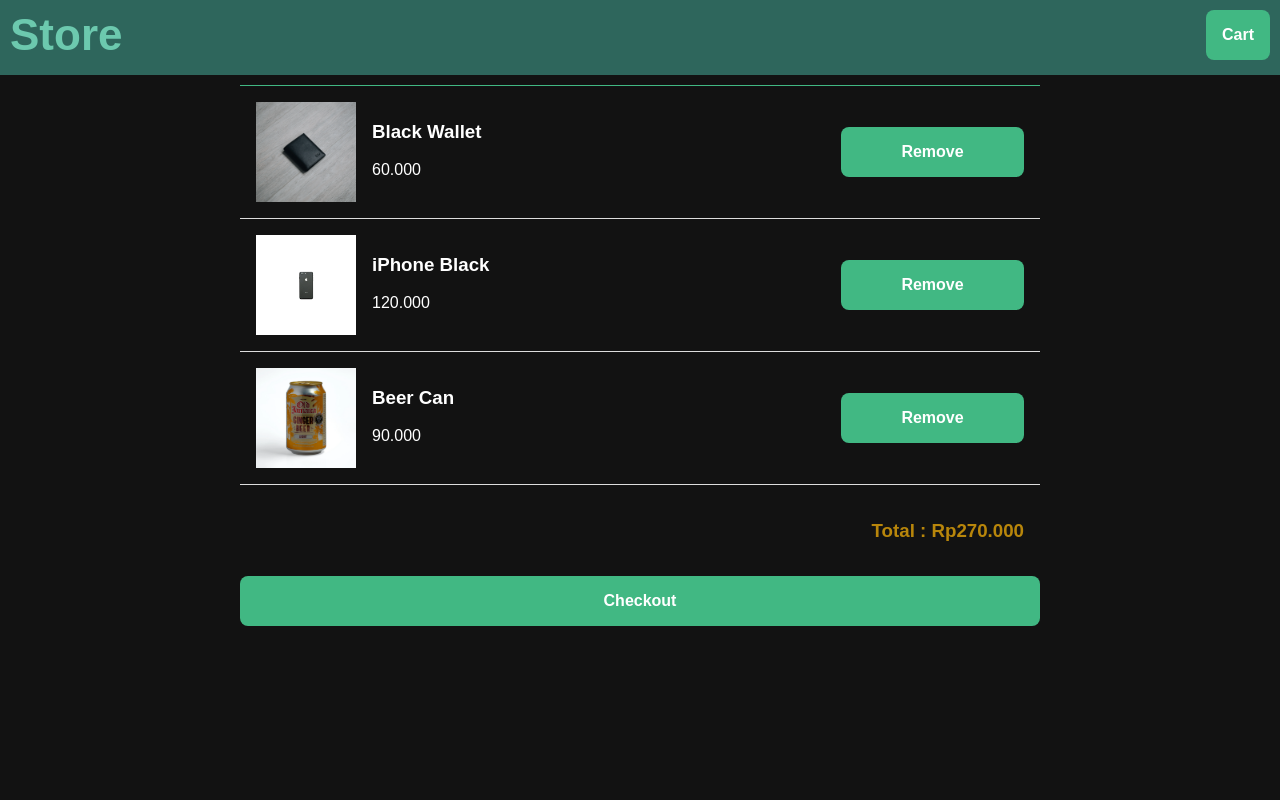
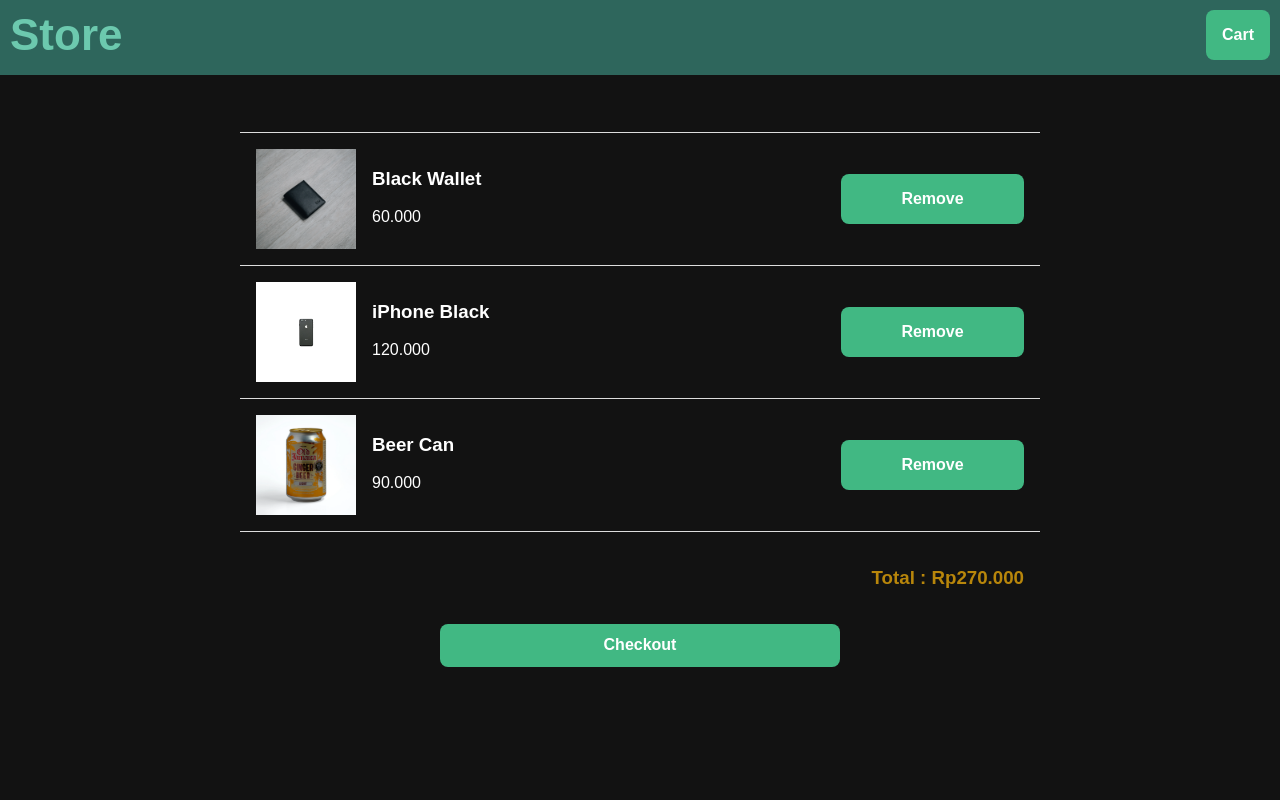
Before and after one commit to Zevhys/quickCart-client, a Vue app: page /cart in a window 1280 px wide. Shown: the top 800 px of the page. Built offline with nearby package versions, Linux system fonts and the light colour scheme.

Commit message:
create Reusable Component, props & change h1 to empty line

```diff
--- /dev/null
+++ b/src/components/CartView.vue
@@ -0,0 +1,46 @@
+<template>
+  <div class="product-container">
+    <img
+      :src="item.imageUrl"
+      :alt="`Image of ${item.name}`"
+      class="product-image"
+    />
+    <div class="details-wrap">
+      <h3>{{ item.name }}</h3>
+      <p>{{ item.price }}</p>
+    </div>
+    <button class="remove-button">Remove</button>
+  </div>
+</template>
+
+<script>
+export default {
+  props: ["item"],
+};
+</script>
+
+<style scoped>
+.product-container {
+  align-content: center;
+  border-bottom: 1px solid #ddd;
+  display: flex;
+  padding: 16px;
+  width: 100%;
+}
+
+.product-image {
+  flex: 1;
+  height: 100px;
+  max-width: 100px;
+}
+
+.details-wrap {
+  padding: 0 16px;
+  flex: 3;
+}
+
+.remove-button {
+  flex: 1;
+  margin: auto;
+}
+</style>
--- /dev/null
+++ b/src/components/ProdutItem.vue
@@ -0,0 +1,52 @@
+<template>
+  <div class="product-item">
+    <img
+      :src="product.imageUrl"
+      :alt="`Image of ${product.name}`"
+      loading="lazy"
+    />
+    <h3 class="product-name">{{ product.name }}</h3>
+    <p class="product-price">Rp{{ product.price }}</p>
+    <router-link :to="{ name: 'product-detail', params: { id: product.id } }">
+      <button>Detail</button>
+    </router-link>
+  </div>
+</template>
+
+<script>
+export default {
+  props: ["product"],
+};
+</script>
+
+<style scoped>
+.product-item {
+  align-items: center;
+  border-radius: 8px;
+  box-shadow: 0 2px 5px #888;
+  display: flex;
+  flex-direction: column;
+  margin: 0.8em;
+  padding: 20px;
+  position: relative;
+  top: 5em;
+}
+
+.product-name {
+  margin-bottom: 0;
+}
+
+img {
+  height: 200px;
+  width: 200px;
+  border-radius: 5%;
+}
+
+a {
+  width: 100%;
+}
+
+button {
+  width: 100%;
+}
+</style>
--- a/src/views/cart/CartOverview.vue
+++ b/src/views/cart/CartOverview.vue
@@ -1,19 +1,8 @@
 <template>
   <div>
     <div id="page-wrap">
-      <h1>Shopping Cart</h1>
-      <div v-for="item in cartItems" :key="item.id" class="product-container">
-        <img
-          :src="item.imageUrl"
-          :alt="`Image of ${item.name}`"
-          class="product-image"
-        />
-        <div class="details-wrap">
-          <h3>{{ item.name }}</h3>
-          <p>{{ item.price }}</p>
-        </div>
-        <button class="remove-button">Remove</button>
-      </div>
+      <div class="line"></div>
+      <CartView v-for="item in cartItems" :key="item.id" :item="item" />
       <h3 id="total-price">Total : {{ totalPrice }}</h3>
       <button id="checkout-button">Checkout</button>
     </div>
@@ -22,8 +11,13 @@
 
 <script>
 import { cartItems } from "../../data-seed";
+import CartView from "../../components/CartView.vue";
 
 export default {
+  components: {
+    CartView,
+  },
+
   data() {
     return {
       cartItems,
@@ -50,10 +44,10 @@
 </script>
 
 <style scoped>
-h1 {
-  border-bottom: 1px solid #41b883;
+.line {
+  border-bottom: 1px solid #ddd;
   margin: 0;
-  margin-top: 16px;
+  margin-top: 100px;
   padding: 16px;
 }
 
@@ -64,30 +58,10 @@
 }
 
 #checkout-button {
-  width: 100%;
-}
-
-.product-container {
-  align-content: center;
-  border-bottom: 1px solid #ddd;
-  display: flex;
-  padding: 16px;
-  width: 100%;
-}
-
-.product-image {
-  flex: 1;
-  height: 100px;
-  max-width: 100px;
-}
-
-.details-wrap {
-  padding: 0 16px;
-  flex: 3;
-}
-
-.remove-button {
-  flex: 1;
-  margin: auto;
+  display: block;
+  margin: 20px auto;
+  width: 90%;
+  max-width: 400px;
+  padding: 12px;
 }
 </style>
--- a/src/views/product/ProductList.vue
+++ b/src/views/product/ProductList.vue
@@ -2,20 +2,11 @@
   <div>
     <div id="page-wrap">
       <div class="grid-wrap">
-        <div v-for="product in products" :key="product.id" class="product-item">
-          <img
-            :src="product.imageUrl"
-            :alt="`Image of ${product.name}`"
-            loading="lazy"
-          />
-          <h3 class="product-name">{{ product.name }}</h3>
-          <p class="product-price">Rp{{ product.price }}</p>
-          <router-link
-            :to="{ name: 'product-detail', params: { id: product.id } }"
-          >
-            <button>Detail</button>
-          </router-link>
-        </div>
+        <ProductItem
+          v-for="product in products"
+          :key="product.id"
+          :product="product"
+        />
       </div>
     </div>
   </div>
@@ -23,8 +14,13 @@
 
 <script>
 import { products } from "../../data-seed";
+import ProductItem from "../../components/ProdutItem.vue";
 
 export default {
+  components: {
+    ProductItem,
+  },
+
   data() {
     return {
       products,
@@ -41,36 +37,6 @@
   margin-top: 16px;
 }
 
-.product-item {
-  align-items: center;
-  border-radius: 8px;
-  box-shadow: 0 2px 5px #888;
-  display: flex;
-  flex-direction: column;
-  margin: 0.8em;
-  padding: 20px;
-  position: relative;
-  top: 5em;
-}
-
-.product-name {
-  margin-bottom: 0;
-}
-
-img {
-  height: 200px;
-  width: 200px;
-  border-radius: 5%;
-}
-
-a {
-  width: 100%;
-}
-
-button {
-  width: 100%;
-}
-
 @media (width <= 768px) {
   .grid-wrap {
     justify-content: center;
```
